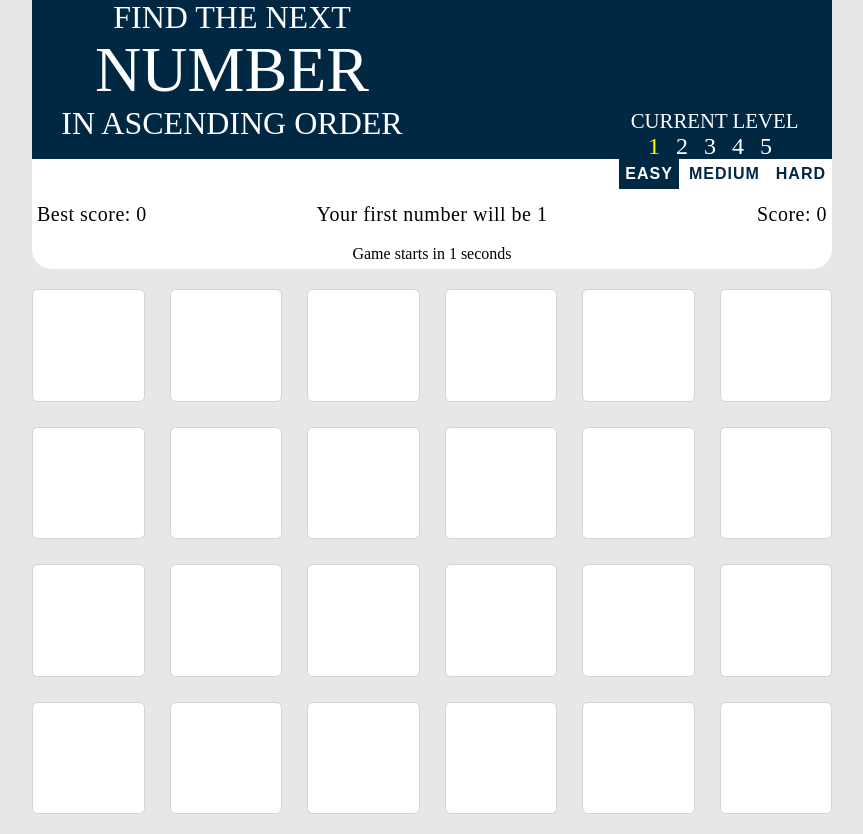
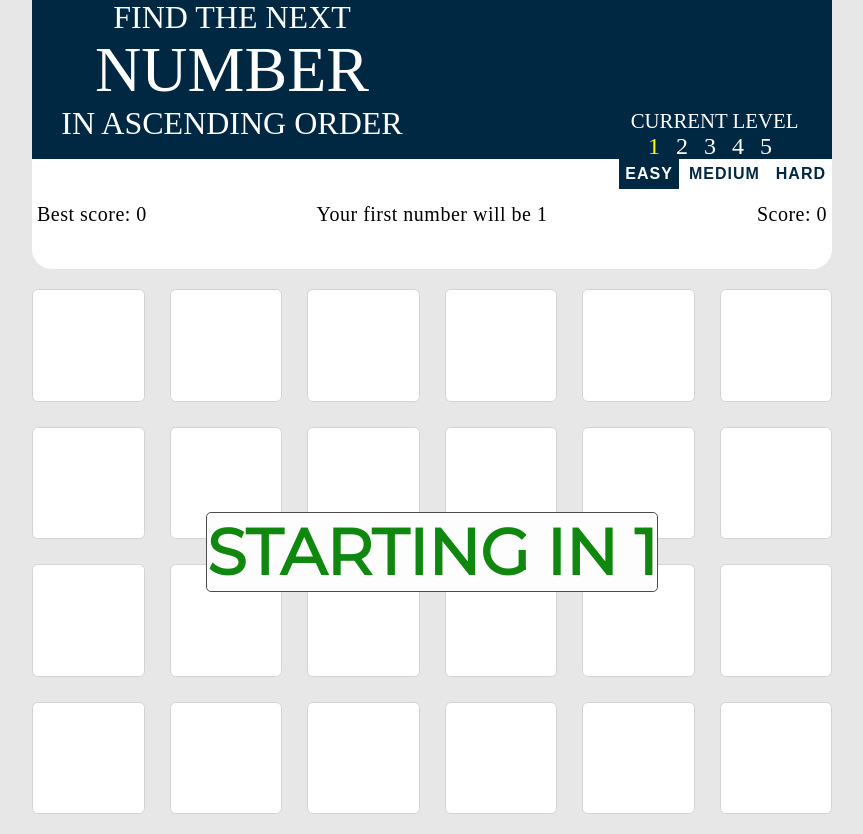
Before and after one commit to SiRazoR/number-game, a plain HTML site: page index.html in a window 1280 px wide. Both pictures are taken after a click on the button "START GAME". Shown: the whole page, without its empty margins (208-1071 px from the left). Drawn offline with Linux system fonts and the light colour scheme.

Commit message:
Added 3 seconds countdown before start

```diff
--- a/css/style.css
+++ b/css/style.css
@@ -3,11 +3,36 @@ body{
     min-width: 320px;
     margin: 0;
 }
+
+.hideElements{
+    position: absolute;
+}
+
+.coverBoard{
+    height: 100%;
+    width: 100%;
+    position: absolute;
+    display: flex;
+    align-items: center;
+    justify-content: center;
+}
+
+.onStartMessage{
+    color: rgb(16, 136, 16);
+    font-weight: 700;
+    text-transform: uppercase;
+    font-size: 4em;
+    font-family: Montserrat;
+    background-color: rgb(253, 253, 253);
+    border: solid #504c4c 1px;
+    border-radius: 5px;
+}
+
 /* Header and header grid section */
 /* ------------------------------------------------------------------------------ */
 .topHeaderContainer{
     display: grid;
-    background-color: #002843;
+    background-color: rgb(0, 40, 67);
     grid-template-columns: 1fr 1fr;
     grid-template-areas:
     "nameContainer levelContainer";
@@ -115,8 +140,8 @@ button:focus {outline:0;}
 
     border-radius: 6px;
 
-    top: -5px;
-    right: 105%;
+    top: 110%;
+    right: 100%;
     position: absolute;
     z-index: 1;
 }
@@ -168,6 +193,8 @@ button:focus {outline:0;}
 }
 
 #container{
+    overflow: hidden;
+    position: relative;
     max-width: 800px;
     margin: 20px auto;
     display: grid;
@@ -214,6 +241,10 @@ button:focus {outline:0;}
         font-size: 80%;
     }
 
+    .innerTest{
+        font-size: 3em;
+    }
+
     #container{
         grid-auto-rows: 55.5px;
     }
@@ -224,6 +255,9 @@ button:focus {outline:0;}
     button{
         font-size: 80%;
     }
+    .innerTest{
+        font-size: 2.2em;
+    }
     .scoreStripe{
         font-size: 90%;
     }
--- a/index.html
+++ b/index.html
@@ -32,7 +32,7 @@
 
                 <h2>
                     <span class="inlineBlock"></span>
-                    <span class="level">1</span>
+                    <span class="level completedLevel">1</span>
                     <span class="level">2</span>
                     <span class="level">3</span>
                     <span class="level">4</span>
@@ -81,8 +81,14 @@
 
     </header>
 
+
+
     <!-- Main game -->
     <div id="container">
+        <div class="hideElements" id="coverBoard">
+            <div class="onStartMessage"></div>
+        </div>
+
         <div class="square"></div>
         <div class="square"></div>
         <div class="square"></div>
--- a/js/game.js
+++ b/js/game.js
@@ -4,18 +4,17 @@ function makeGame() {
     //variables
     const NUMBER_OF_SQUARES = 24;
     const GAMEPLAY_TIME_IN_SECONDS = 35;
-    let gameDifficulty = 1; //TODO Enum
+    let gameDifficulty = 1;
     let multiplier = 1; //To calculate score
     let level = 1;
-    let sortedArray = generateRandomArray(level);
+    let sortedArray = generateArrayByLevel();
     let shuffledArray = shuffleArray(sortedArray.slice(0));
     let correctAnswers = 0;
     let userClickOnEmptySquare = 0;
     let score = 0;
     let highScore = 0;
     let secondsLeft = 0;
-    let timerInterval = 0;
-    let timerBarInterval = 0;
+    let secondsToStart = 3;
 
     //html elements
     let difficultyButtons = document.querySelectorAll(".mode");
@@ -27,38 +26,28 @@ function makeGame() {
     let squares = document.querySelectorAll(".square");
     let currentScore = document.querySelector("#currentScore");
     let highestScore = document.querySelector("#highestScore");
+    let coverBoard = document.querySelector("#coverBoard");
+    let onStartMessage = document.querySelector(".onStartMessage");
 
     function init(){
         setupEventListeners();
-        setLevel(1);
     }
 
     //MAIN FUNCTIONALITY SECTION
     //-----------------------------------------------------------------------
-    function sleep (ms) {
-        return new Promise((resolve) => setTimeout(resolve, ms));
-    }
 
     function startGame(){
         startButton.style.visibility = "hidden";
         messageDisplay.textContent = "Your first number will be " + sortedArray[0];
-
-        //I don't like this code, but I could not find a better solution
-        timeBarText.textContent = "Game starts in 3 seconds";
-        sleep(1000).then(() => {
-            timeBarText.textContent = "Game starts in 2 seconds";
-            sleep(1000).then(() => {
-                timeBarText.textContent = "Game starts in 1 seconds";
-                sleep(1000).then(() => {
-                    startTimer(GAMEPLAY_TIME_IN_SECONDS);
-                    drawSquares();
-                    messageDisplay.textContent = "";
-                });
-            });
-        });
+        countdownToStart();
+        startCountdownInterval = setInterval(countdownToStart, 1000);
+        coverBoard.classList.toggle("coverBoard")
     }
 
+
     function gameLost(){
+        coverBoard.classList.toggle("coverBoard");
+        setTimeout(()=>{coverBoard.classList.toggle("coverBoard"); },1500);
         setLevel(1);
         resetGame();
         saveBestScore();
@@ -77,7 +66,6 @@ function makeGame() {
         messageDisplay.textContent = "Congrats, ready for the next level?";
         console.log("Moving to the next level");
         }
-
     }
 
     function endOfTheGame(){
@@ -154,7 +142,7 @@ function makeGame() {
         timeBar.style.width = '0%';
     }
 
-    function startTimer(seconds){
+    function startGameplayTimer(seconds){
         drawTimerBar();
         displayTime(seconds);
         timerInterval = setInterval(displayTime, 1000);
@@ -169,6 +157,21 @@ function makeGame() {
                 timeBarText.textContent = seconds + "s";
                 seconds--;
             }
+        }
+    }
+
+    function countdownToStart(){
+        if(secondsToStart === 0){
+            clearInterval(startCountdownInterval);
+            startGameplayTimer(GAMEPLAY_TIME_IN_SECONDS);
+            drawSquares();
+            coverBoard.classList.toggle("coverBoard")
+            onStartMessage.textContent = "";
+            secondsToStart = 3;
+        }
+        else{
+            onStartMessage.textContent = "Starting in " + secondsToStart;
+            secondsToStart--;
         }
     }
 
@@ -191,12 +194,11 @@ function makeGame() {
     function setLevel(lvl){
         //new multiplier
         multiplier = (lvl * 0.2 + 0.8).toFixed(1);
-
         level = lvl;
         //If someone lose it is nessesairy to reset colors
-        for (let i = 0; i < 5; i++) {
-            levelDisplay[i].classList.remove("completedLevel");
-        }
+        levelDisplay.forEach((element)=>{
+            element.classList.remove("completedLevel")
+        });
         //setting next level as completed
         for (let i = 0; i < level; i++) {
             levelDisplay[i].classList.add("completedLevel");
@@ -206,14 +208,13 @@ function makeGame() {
     //ARRAYS SECTION
     //-----------------------------------------------------------------------
     function generateNewFilledArrays(){
-        sortedArray = generateRandomArray();
+        sortedArray = generateArrayByLevel();
         shuffledArray = shuffleArray(sortedArray.slice(0));
     }
 
-    function generateRandomArray(){
+    function generateArrayByLevel(){
         let startPointsByLevel = [1, 51, 201, 501, 1001];
         let squareValue = startPointsByLevel[level-1];// -1 because array starts from [0]
-
         let array = [];
 
         for(let i=0; i<NUMBER_OF_SQUARES ; i++){
@@ -235,9 +236,9 @@ function makeGame() {
     //SQUARE SECTION
     //-----------------------------------------------------------------------
     function drawSquares(){
-        for (let i = 0; i < squares.length; i++) {
-            squares[i].textContent = shuffledArray[i];
-        }
+        squares.forEach( (square, index)=>{
+            square.textContent = shuffledArray[index];
+        });
     }
 
     function onSquarePressed(square){
@@ -248,11 +249,8 @@ function makeGame() {
             correctAnswers++;       //now sortedArray[0] is the next lowest number
             addScore();
         }else if(clickedSquare == ""){
-            //if user pressed empty square several times before game starts,
-            //startGame() were called more than once
-            //this if() prevents user to call startGame more than once
-            if (userClickOnEmptySquare<1) {
-                console.log("start game");
+            if (userClickOnEmptySquare<1) {// if <- to prevent executing startGame more than once
+                console.log("Game started");
                 startGame();
             }
             ++userClickOnEmptySquare;
```
